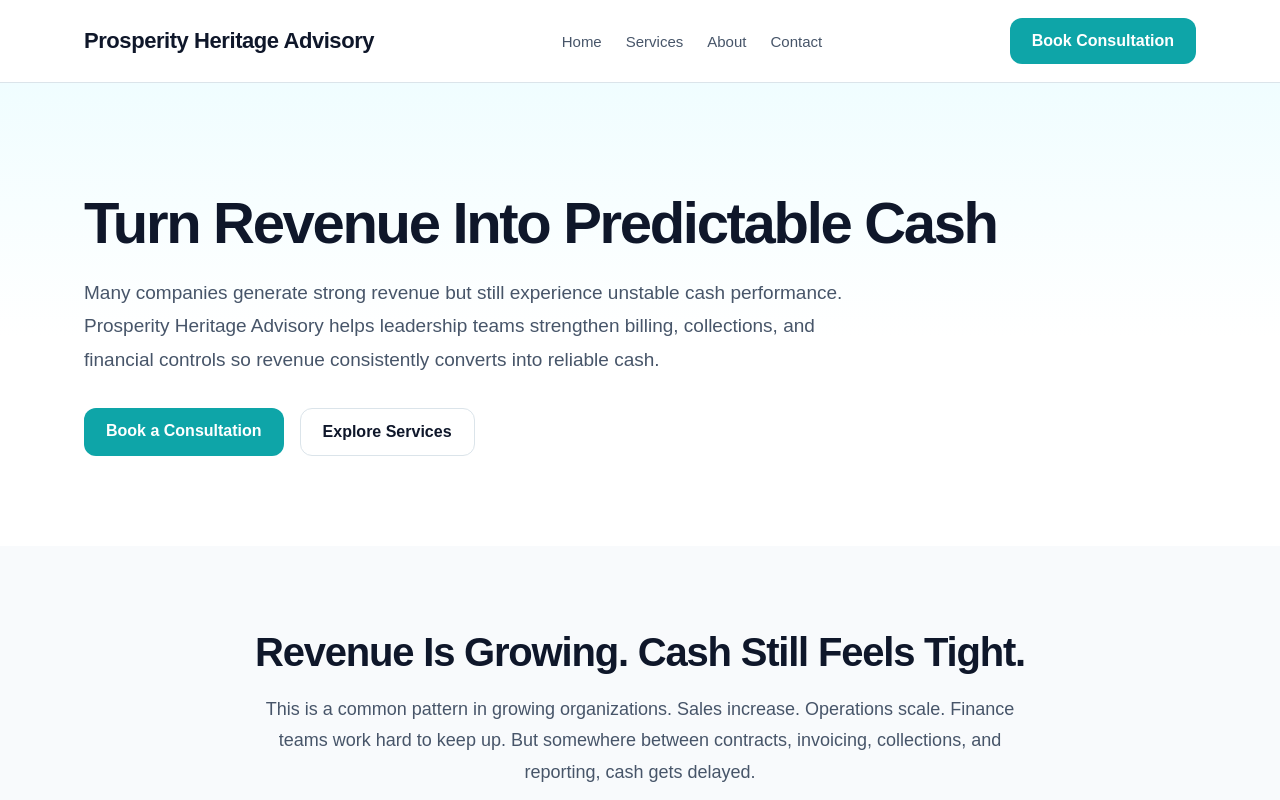
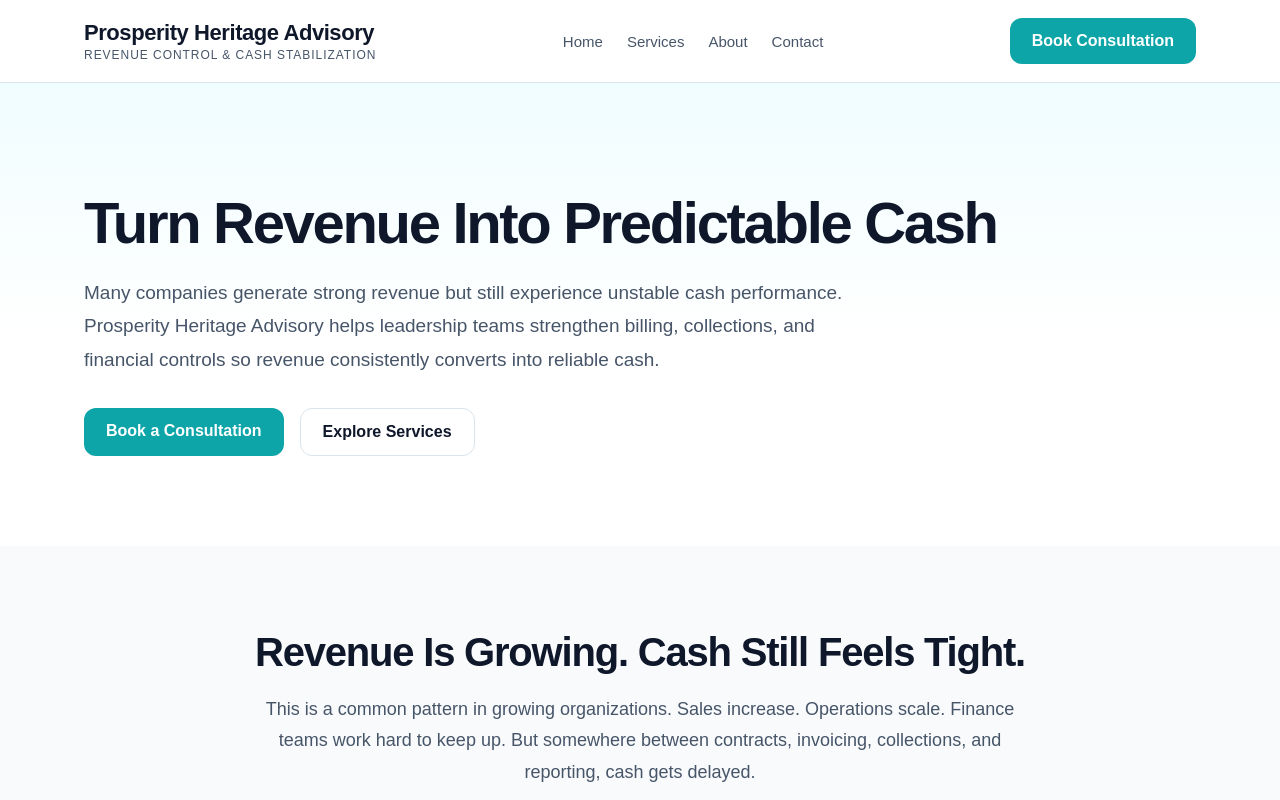
Before and after one commit to pjechete/prosperity-heritage-global-services---test, a Next.js app: page / in a window 1280 px wide. Shown: the top 800 px of the page. Built offline with nearby package versions, Linux system fonts and the light colour scheme.

Commit message:
Update Navbar.tsx

```diff
--- a/src/components/Navbar.tsx
+++ b/src/components/Navbar.tsx
@@ -11,8 +11,9 @@ export default function Navbar() {
   return (
     <header className="navbar">
       <div className="navbar-inner">
-        <Link href="/" className="brand">
-          Prosperity Heritage Advisory
+        <Link href="/" className="brand-wrap">
+          <span className="brand">Prosperity Heritage Advisory</span>
+          <span className="brand-sub">Revenue Control & Cash Stabilization</span>
         </Link>
 
         <nav className="nav-links">
```
